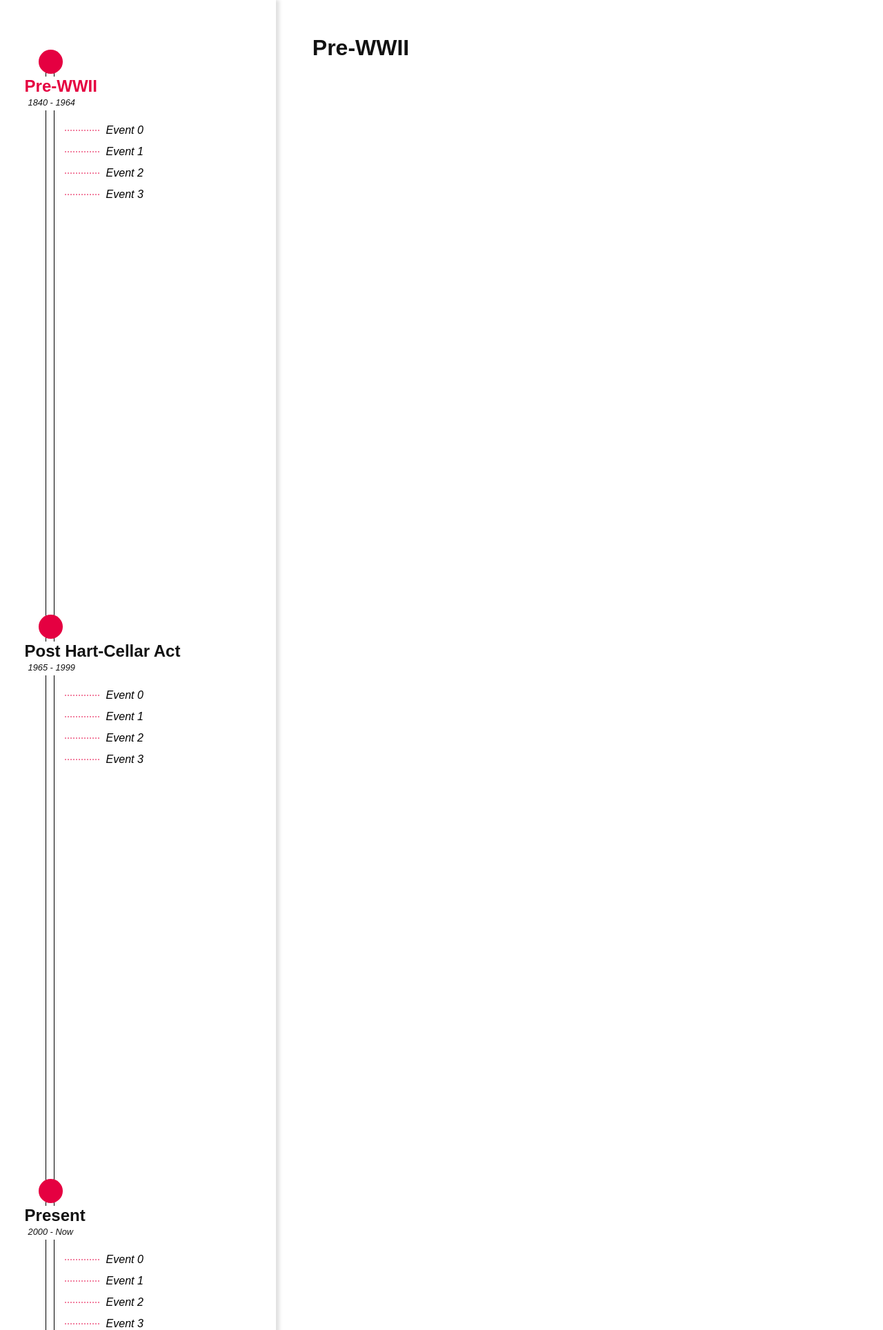
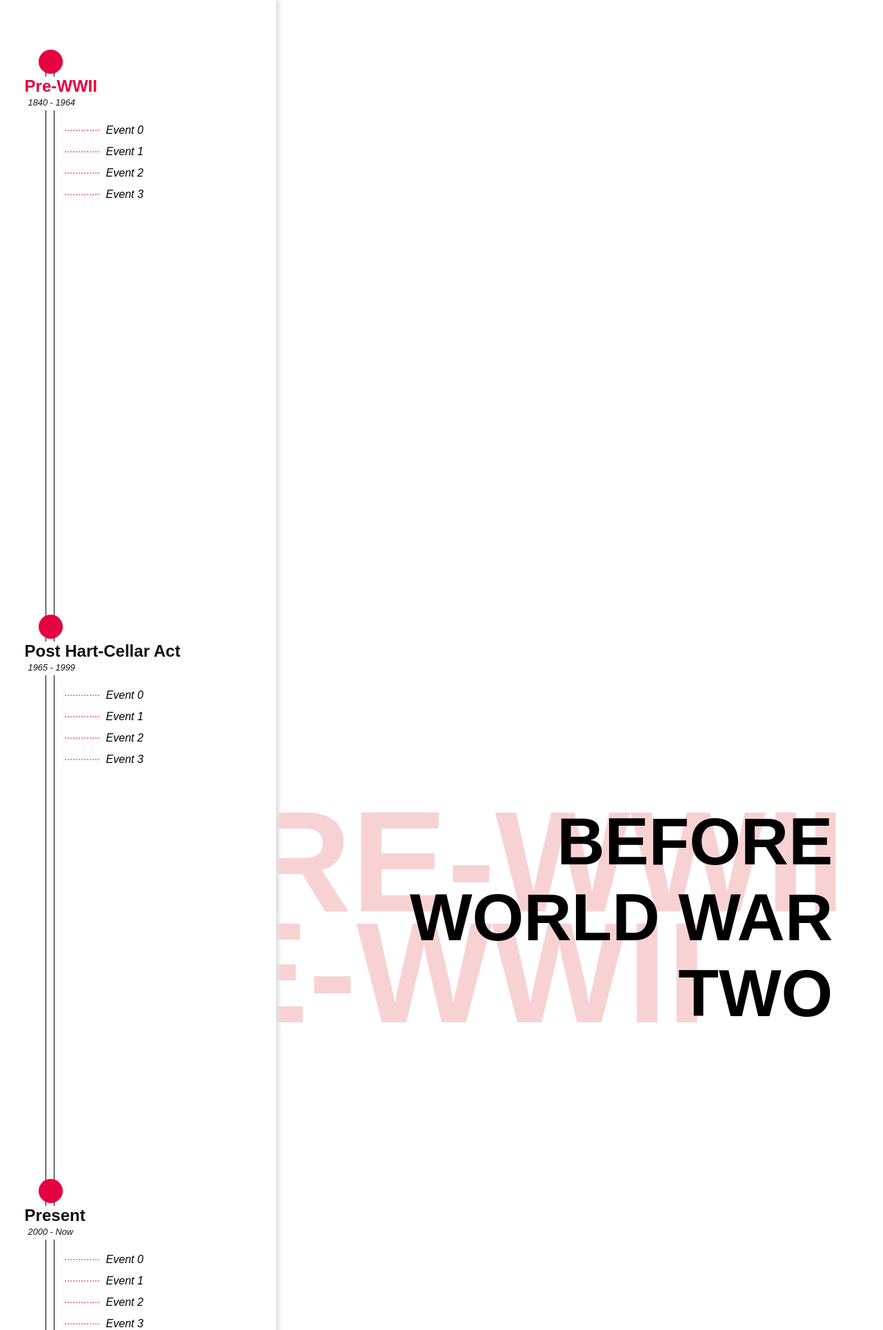
Before and after one commit to sookiemonster/menasa150, a Flask app: page / in a window 1280 px wide. Shown: the top 1928 px of the page at 69% size. Run offline with Flask 3, Linux system fonts and the light colour scheme.

Commit message:
Add design structure to section headers

```diff
--- a/articles/timeline.json
+++ b/articles/timeline.json
@@ -1,6 +1,7 @@
 {
    "section1" : {
       "title" : "Pre-WWII",
+      "section_display" : "Before World War Two",
       "date_range" : "1840 - 1964",
       "section_no" : 1,
       "anchor" : "section1",
@@ -23,6 +24,7 @@
 
    "section2" : {
       "title" : "Post Hart-Cellar Act",
+      "section_display" : "After the Hart-Cellar Act",
       "date_range" : "1965 - 1999",
       "section_no" : 2,
       "anchor" : "section2",
@@ -38,6 +40,7 @@
    },
    "section3" : {
       "title" : "Present",
+      "section_display" : "Present Day",
       "date_range" : "2000 - Now",
       "section_no" : 3,
       "anchor" : "section3",
--- a/css/content.css
+++ b/css/content.css
@@ -27,11 +27,53 @@
 }
 
 .section-begin {
+  position: relative;
+  display: flex;
+  align-items: center;
+  justify-content: end;
+  width: 100%;
   height: 100vh;
+  padding: 20px;
+}
+.section-begin h1 {
+  text-align: end;
+  text-transform: uppercase;
+  font-weight: 900;
+  color: #000000;
+  font-size: calc(2rem + 5vw);
+  z-index: 0;
+}
+.section-begin .design {
+  position: absolute;
+  display: flex;
+  align-items: center;
+  top: 0;
+  left: -30%;
+  z-index: -3;
+  height: 100%;
+  width: 80vw;
+}
+.section-begin .design span {
+  display: block;
+  font-size: calc(9rem + 5vw);
+  line-height: calc(9rem + 5vw - 3.7037037037vw);
+  text-transform: uppercase;
+  font-weight: 900;
+  background-color: rgb(248, 210, 210);
+  background-size: auto 90vh;
+  background-clip: text;
+  -webkit-background-clip: text;
+  color: transparent;
+  -webkit-text-fill-color: transparent;
+  white-space: nowrap;
+}
+.section-begin .design span .shift-left {
+  display: block;
+  transform: translateX(-20%);
 }
 
 .chapter {
-  min-height: 90vh;
+  min-height: 100vh;
 }
 
 /* Transitions ----------------------------------------------*/
@@ -233,6 +275,7 @@ a {
   scroll-behavior: smooth;
   scroll-padding: 30px 0;
   overflow-y: scroll;
+  overflow-x: hidden;
 }
 
 /*# sourceMappingURL=content.css.map */
--- a/css/sass/_section.scss
+++ b/css/sass/_section.scss
@@ -1,9 +1,67 @@
 @use 'variables' as *;
 
+$h1-base-height: 2rem;
+$text-scale: 5vw;
+
+$design-height: 9rem;
+
 .section-begin {
+   position: relative;
+   display: flex;
+   align-items: center;
+   justify-content: end;
+
+   width: 100%;
    height: 100vh;
+
+   padding: 20px;
+
+   h1 {
+      text-align: end;
+      text-transform: uppercase;
+      font-weight: 900;
+      color: $black;
+      font-size: calc($h1-base-height + $text-scale);
+      z-index: 0;
+   }
+
+   .design {
+      position: absolute;
+      display: flex;
+      align-items: center;
+      top: 0;
+      left: -30%;
+      z-index: -3;
+      height: 100%;
+      width: 80vw;
+
+
+      span {
+         display: block;
+         font-size: calc($design-height + $text-scale);
+         line-height: calc($design-height + $text-scale - ($text-scale / 1.35));
+         text-transform: uppercase;
+         font-weight: 900;
+         // background: url(../../img/landing_light.jpg) -800px ;
+         background-color: rgb(248, 210, 210);
+         background-size: auto 90vh;
+         background-clip: text;
+         -webkit-background-clip: text;
+         color: transparent;
+         -webkit-text-fill-color: transparent;
+
+         white-space: nowrap;
+
+         .shift-left {
+            display: block;
+            transform: translateX(-20%);
+         }
+      }
+
+   }
+
 }
 
 .chapter {
-   min-height: 90vh;
+   min-height: 100vh;
 }
--- a/css/sass/content.scss
+++ b/css/sass/content.scss
@@ -202,4 +202,5 @@ a {
    scroll-behavior: smooth;
    scroll-padding: 30px 0;
    overflow-y: scroll;
+   overflow-x: hidden;
 }
--- a/templates/components.j2
+++ b/templates/components.j2
@@ -36,7 +36,12 @@
 
 {% macro section_start(section_obj) -%}
 <div id="{{ section_obj['anchor'] }}" class="content-tracked section-begin" data-anchor="{{ section_obj['anchor'] }}">
-   <h1>{{ section_obj['title'] }}</h1>
+   <div class="design">
+      <span class="design-text">{{ section_obj['title'] }}
+         <span class="shift-left">{{ section_obj['title'] }}</span>
+      </span>
+   </div>
+   <h1>{{ section_obj['section_display'] }}</h1>
 </div>
 {%- endmacro %}
 
```
Also changed, not shown: articles/debug.json (+1 -1 lines).
